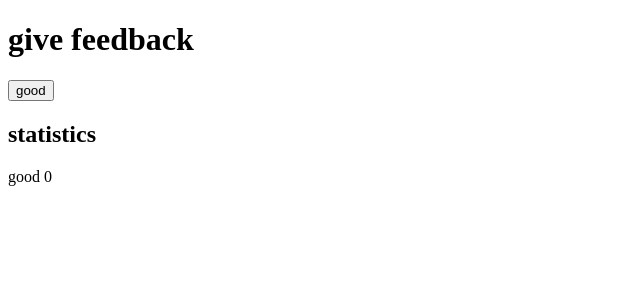
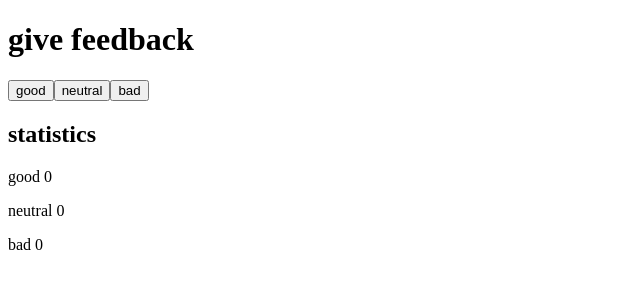
Before and after one commit to Ijtihed/fullstack-open, a React (Vite) app in the folder part1/part1-courseinfo/: page / in a window 1280 px wide. Shown: the top 300 px of the page, without its empty margins (0-640 px from the left). Built offline with nearby package versions, Linux system fonts and the light colour scheme.

Commit message:
Exercise 1.7

```diff
--- a/part1/part1-courseinfo/src/App.jsx
+++ b/part1/part1-courseinfo/src/App.jsx
@@ -2,16 +2,20 @@
 
 const App = () => {
   const [good, setGood] = useState(0)
-
-  const handleGoodClick = () => setGood(good + 1)
+  const [neutral, setNeutral] = useState(0)
+  const [bad, setBad] = useState(0)
 
   return (
     <div>
       <h1>give feedback</h1>
-      <button onClick={handleGoodClick}>good</button>
+      <button onClick={() => setGood(good + 1)}>good</button>
+      <button onClick={() => setNeutral(neutral + 1)}>neutral</button>
+      <button onClick={() => setBad(bad + 1)}>bad</button>
 
       <h2>statistics</h2>
       <p>good {good}</p>
+      <p>neutral {neutral}</p>
+      <p>bad {bad}</p>
     </div>
   )
 }
```
